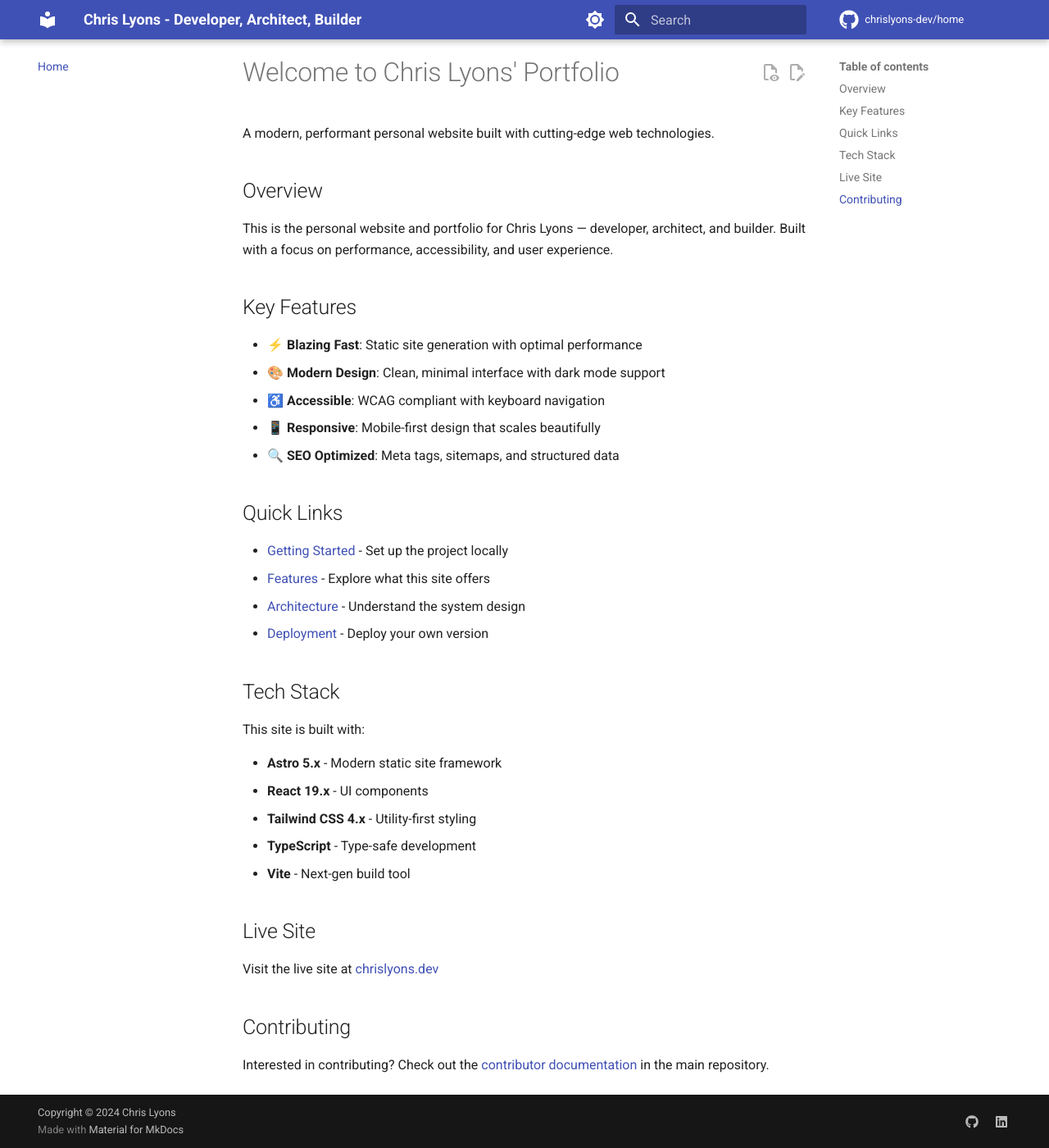
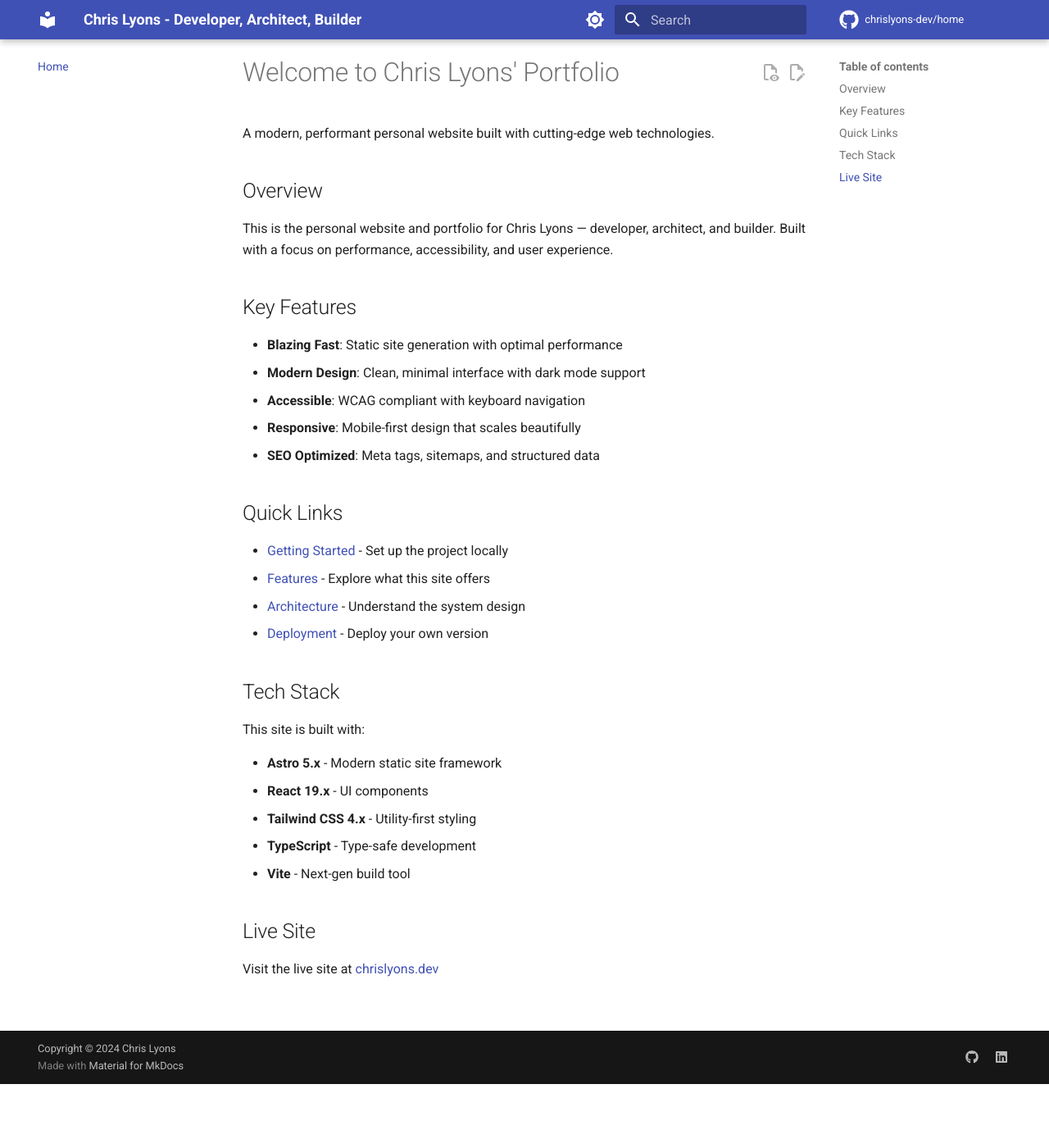
Before and after one commit to chrislyons-dev/home, an MkDocs documentation site: the page built from docs/index.md, in a window 1280 px wide and 1400 px high, scrolled down 78 px. Shown: the whole window at 82% size. Built offline with MkDocs 1.6.1 and Material for MkDocs 9.7.7, drawn with Linux system fonts in a browser that asks for light colours; comment, search, counter and statistics services are not loaded.

Commit message:
docs: remove broken links

```diff
--- a/docs/index.md
+++ b/docs/index.md
@@ -8,11 +8,11 @@ This is the personal website and portfolio for Chris Lyons — developer, archit
 
 ## Key Features
 
-- **⚡ Blazing Fast**: Static site generation with optimal performance
-- **🎨 Modern Design**: Clean, minimal interface with dark mode support
-- **♿ Accessible**: WCAG compliant with keyboard navigation
-- **📱 Responsive**: Mobile-first design that scales beautifully
-- **🔍 SEO Optimized**: Meta tags, sitemaps, and structured data
+- **Blazing Fast**: Static site generation with optimal performance
+- **Modern Design**: Clean, minimal interface with dark mode support
+- **Accessible**: WCAG compliant with keyboard navigation
+- **Responsive**: Mobile-first design that scales beautifully
+- **SEO Optimized**: Meta tags, sitemaps, and structured data
 
 ## Quick Links
 
@@ -34,7 +34,3 @@ This site is built with:
 ## Live Site
 
 Visit the live site at [chrislyons.dev](https://chrislyons.dev)
-
-## Contributing
-
-Interested in contributing? Check out the [contributor documentation](https://github.com/chrislyons-dev/home/blob/main/CONTRIBUTING.md) in the main repository.
```
